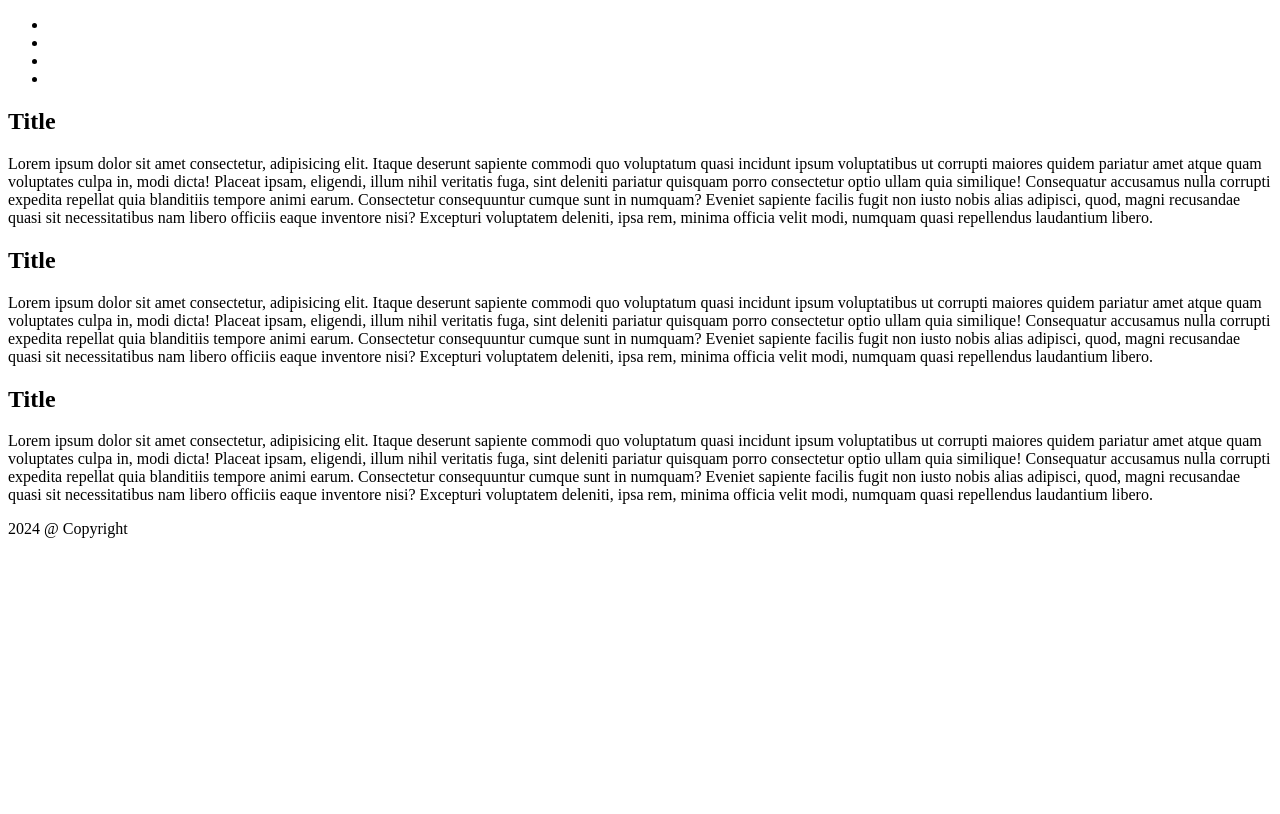
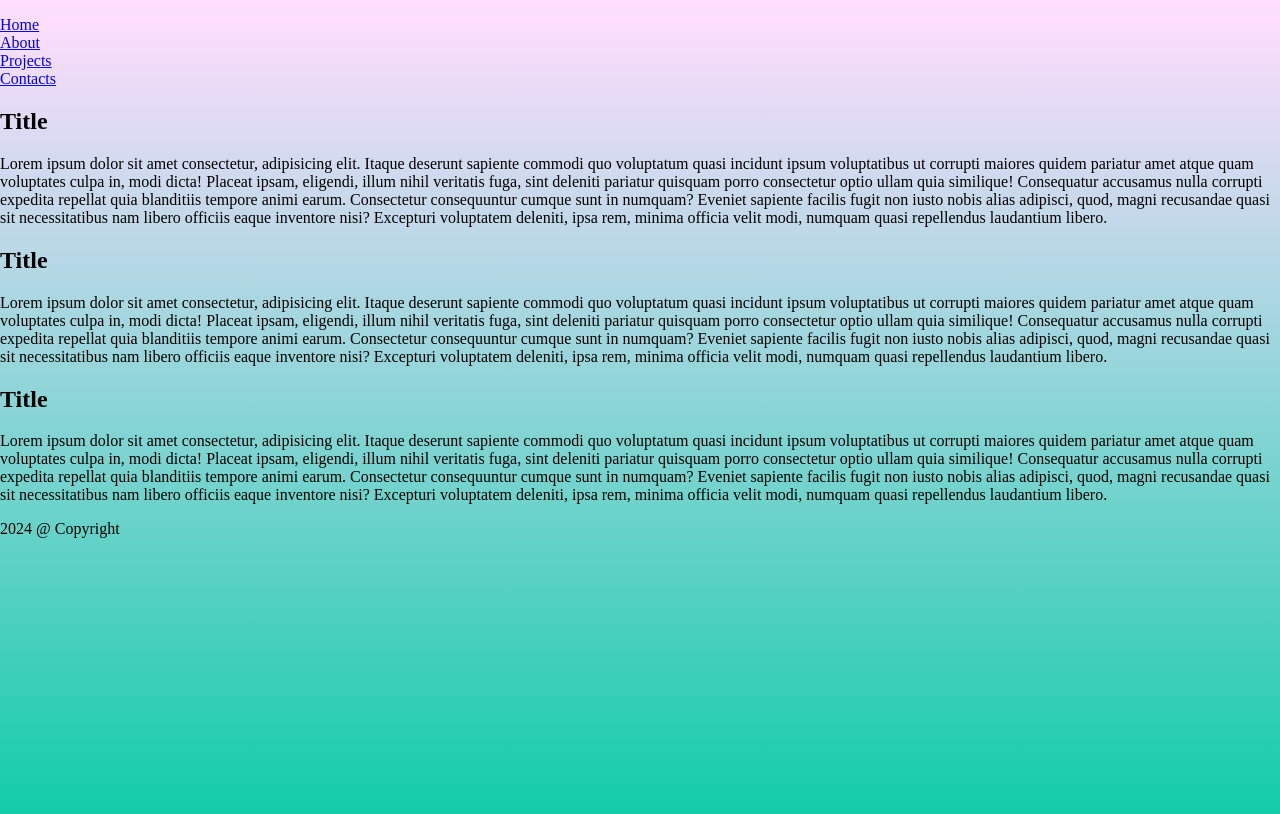
Before and after one commit to Navi-coM/Grp_280324, a plain HTML site: page index.html in a window 1280 px wide. Drawn offline with Linux system fonts and the light colour scheme.

Commit message:
add style.css and modifie header block

```diff
--- /dev/null
+++ b/css/style.css
@@ -0,0 +1,11 @@
+* {
+    box-sizing: border-box;
+    padding: 0;
+}
+
+html, body {
+    margin: 0;
+    min-height: 100vh;
+    background: linear-gradient(#ffddff, #11ccaa);
+    font-size: 16px;
+}
--- a/index.html
+++ b/index.html
@@ -4,23 +4,24 @@
     <meta charset="UTF-8">
     <meta name="viewport" content="width=device-width, initial-scale=1.0">
     <title>Lesson_4 GIT</title>
+    <link rel="stylesheet" href="./css/style.css">
 </head>
 <body>
     <div>
-    <header>
-        <nav>
-            <ul>
+    <header class="header">
+        <nav class="nav">
+            <ul class="menu">
                 <li>
-                    <a href=""></a>
+                    <a href="#home">Home</a>
                 </li>
                 <li>
-                    <a href=""></a>
+                    <a href="#about">About</a>
                 </li>
                 <li>
-                    <a href=""></a>
+                    <a href="#projects">Projects</a>
                 </li>
                 <li>
-                    <a href=""></a>
+                    <a href="#contacts">Contacts</a>
                 </li>
             </ul>
         </nav>
```
